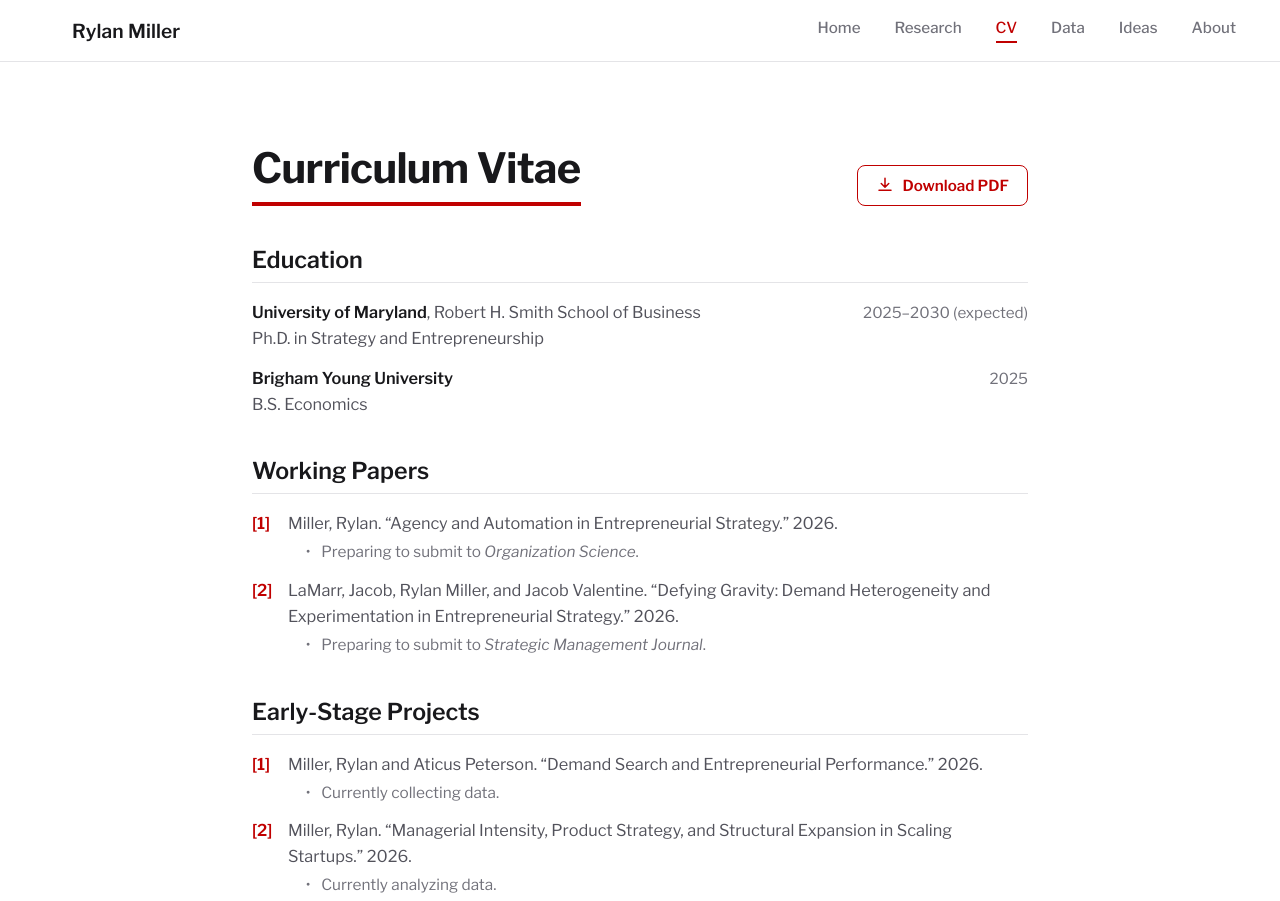
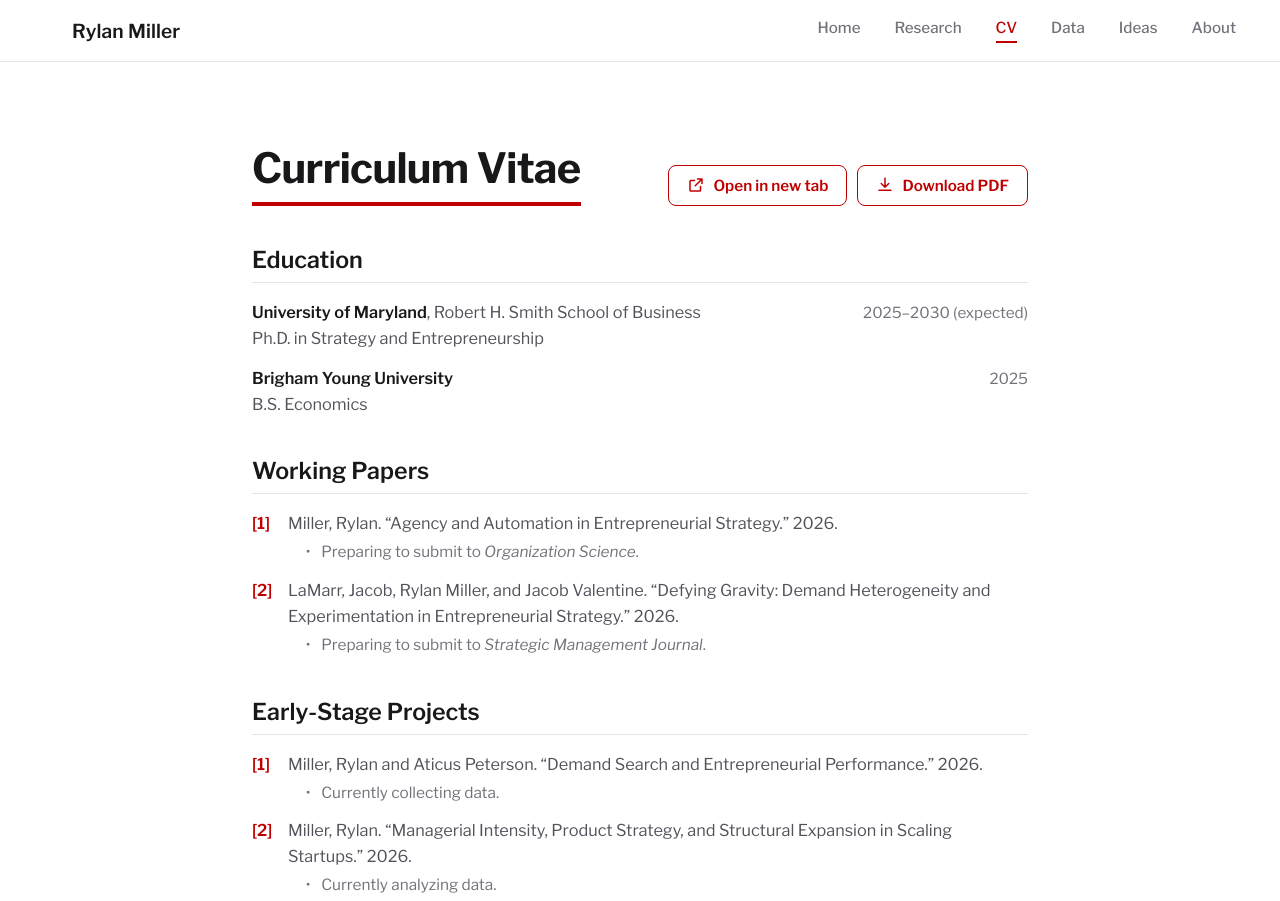
Before and after one commit to rylanmiller25/rylanmiller25.github.io, a plain HTML site: page cv.html in a window 1280 px wide. Shown: the top 901 px of the page. Drawn offline with nearby package versions, Linux system fonts and the light colour scheme.

Commit message:
CV page: add Open in new tab button

```diff
--- a/cv.html
+++ b/cv.html
@@ -7,7 +7,7 @@
   <link rel="preconnect" href="https://fonts.googleapis.com">
   <link rel="preconnect" href="https://fonts.gstatic.com" crossorigin>
   <link href="https://fonts.googleapis.com/css2?family=Libre+Franklin:ital,wght@0,400;0,500;0,600;0,700;1,400;1,500&display=swap" rel="stylesheet">
-  <link rel="stylesheet" href="styles.css?v=7">
+  <link rel="stylesheet" href="styles.css?v=8">
 </head>
 <body>
   <header class="site-header">
@@ -25,10 +25,16 @@
   <main class="page cv">
     <div class="cv-head">
       <h1 class="page-title">Curriculum Vitae</h1>
-      <a class="cv-download" href="assets/Rylan-Miller-CV.pdf" download>
-        <svg viewBox="0 0 24 24" aria-hidden="true"><path d="M12 3v12m0 0-5-5m5 5 5-5M4 19h16" fill="none" stroke="currentColor" stroke-width="2" stroke-linecap="round" stroke-linejoin="round"/></svg>
-        Download PDF
-      </a>
+      <div class="cv-actions">
+        <a class="cv-download" href="assets/Rylan-Miller-CV.pdf" target="_blank" rel="noopener">
+          <svg viewBox="0 0 24 24" aria-hidden="true"><path d="M14 4h6v6M20 4l-9 9M18 14v5a1 1 0 0 1-1 1H5a1 1 0 0 1-1-1V7a1 1 0 0 1 1-1h5" fill="none" stroke="currentColor" stroke-width="2" stroke-linecap="round" stroke-linejoin="round"/></svg>
+          Open in new tab
+        </a>
+        <a class="cv-download" href="assets/Rylan-Miller-CV.pdf" download>
+          <svg viewBox="0 0 24 24" aria-hidden="true"><path d="M12 3v12m0 0-5-5m5 5 5-5M4 19h16" fill="none" stroke="currentColor" stroke-width="2" stroke-linecap="round" stroke-linejoin="round"/></svg>
+          Download PDF
+        </a>
+      </div>
     </div>
 
     <section class="cv-section">
--- a/styles.css
+++ b/styles.css
@@ -489,6 +489,7 @@ body {
   transition: background 0.15s ease, color 0.15s ease;
 }
 .cv-download svg { width: 18px; height: 18px; }
+.cv-actions { display: flex; gap: 10px; flex-wrap: wrap; }
 .cv-download:hover { background: var(--accent); color: #ffffff; }
 
 .cv-section { margin-top: 40px; }
```
Also changed, not shown: about.html (+1 -1 lines), data.html (+1 -1 lines), ideas.html (+1 -1 lines), index.html (+1 -1 lines), research.html (+1 -1 lines).
